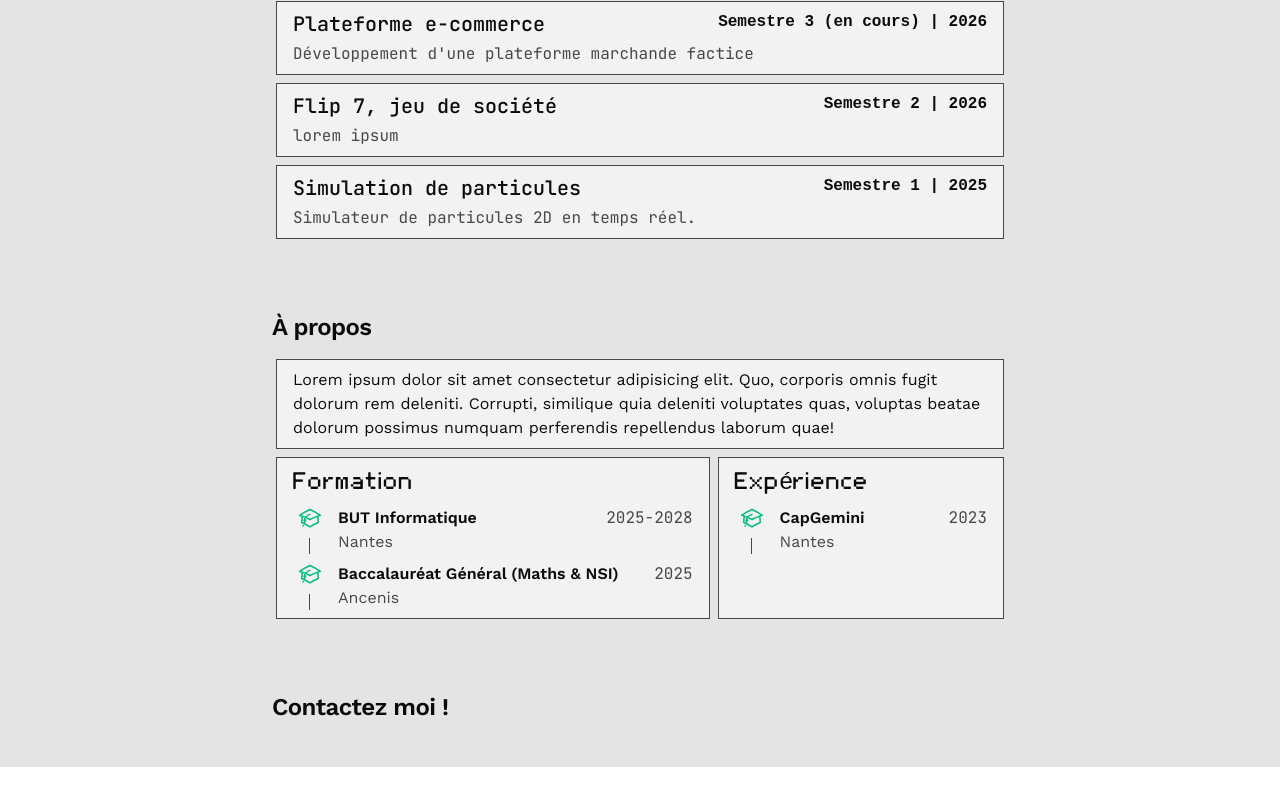
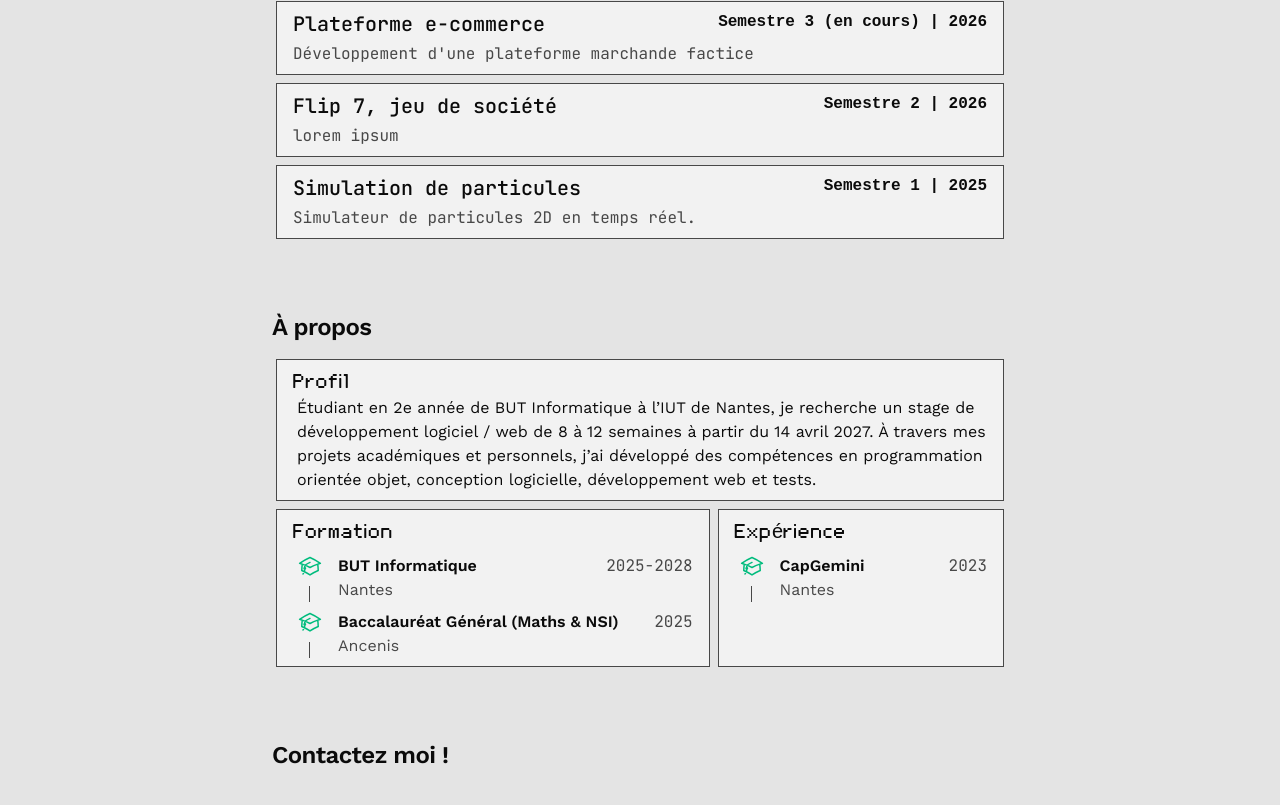
Before and after one commit to arthur-sillard/newFolio, a React (Vite) app: page / in a window 1280 px wide. Shown: the part 545-1350 px from the top of the page. Before the commit the page ends 1312 px from the top, so only its background shows below. Built offline with nearby package versions, Linux system fonts and the light colour scheme; a web font is replaced by a local one.

Commit message:
about: profil

```diff
--- a/src/components/About/AboutBento.jsx
+++ b/src/components/About/AboutBento.jsx
@@ -16,18 +16,23 @@ export default function AboutBento() {
         <>
             <BentoLayout cols={1} colsMd={5}>
                 <BentoBox span={1} spanMd={5} >
-                    <p className="font-regular text-text-light dark:text-text-dark">
-                        Lorem ipsum dolor sit amet consectetur adipisicing elit. Quo, corporis omnis fugit dolorum rem deleniti. Corrupti, similique quia deleniti voluptates quas, voluptas beatae dolorum possimus numquam perferendis repellendus laborum quae!
+                    <h3 className="font-fluid text-xl text-text-light dark:text-text-dark">
+                        Profil
+                    </h3>
+                    <p className="pl-1 font-regular text-text-light dark:text-text-dark">
+                        Étudiant en 2e année de BUT Informatique à l’IUT de Nantes, je recherche un stage de développement logiciel / web de 8
+à 12 semaines à partir du 14 avril 2027. À travers mes projets académiques et personnels, j’ai développé des compétences
+en programmation orientée objet, conception logicielle, développement web et tests.
                     </p>
                 </BentoBox>
                 <BentoBox span={1} spanMd={3}>
-                    <h3 className="font-fluid text-2xl text-text-light dark:text-text-dark">
+                    <h3 className="font-fluid text-xl text-text-light dark:text-text-dark">
                         Formation
                     </h3>
                     <Timeline list={education} />
                 </BentoBox>
                 <BentoBox span={1} spanMd={2} >
-                    <h3 className="font-fluid text-2xl text-text-light dark:text-text-dark">
+                    <h3 className="font-fluid text-xl text-text-light dark:text-text-dark">
                         Expérience
                     </h3>
                     <Timeline list={experience}/>
```
